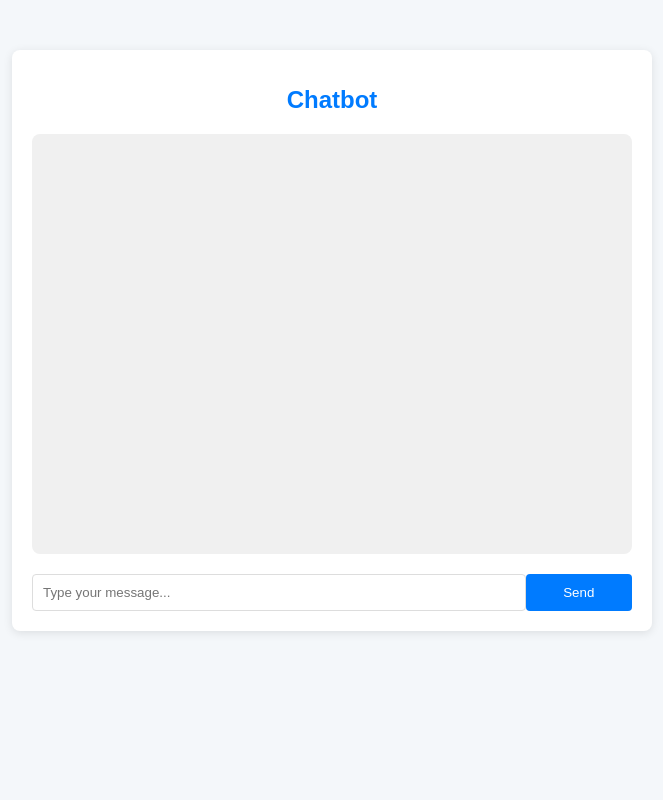
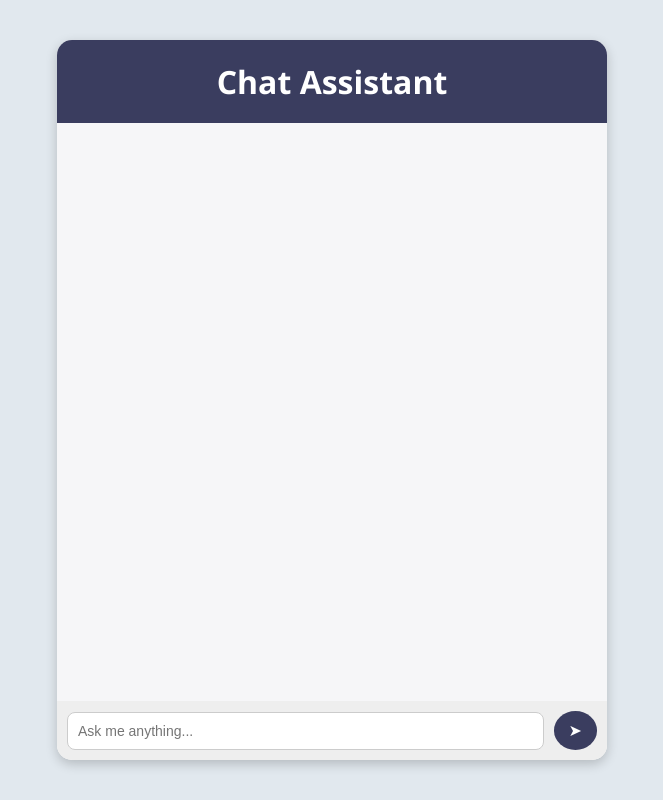
Before and after one commit to raghvendra-45/chatbot, a plain HTML site: page index.html in a window 1280 px wide. Shown: the whole page, without its empty margins (308-971 px from the left). Drawn offline with Linux system fonts and the light colour scheme.

Commit message:
initial commit

```diff
--- a/index.html
+++ b/index.html
@@ -3,23 +3,22 @@
 <head>
   <meta charset="UTF-8">
   <meta name="viewport" content="width=device-width, initial-scale=1.0">
-  <title>Chatbot</title>
+  <title>Chat Assistant</title>
   <link rel="stylesheet" href="style.css">
 </head>
 <body>
-  <div class="container">
-    <h1 class="title">Chatbot</h1>
-
-    <div class="chatbox">
-      <div id="chat-output" class="chat-output"></div>
-    </div>
-
-    <div class="input-box">
-      <input type="text" id="userInput" class="input-field" placeholder="Type your message...">
-      <button onclick="sendMessage()" class="send-btn">Send</button>
-    </div>
+  <div class="chat-container">
+    <header class="header">
+      <h1>Chat Assistant</h1>
+    </header>
+    <main class="main">
+      <div id="chat-output" class="chat-display"></div>
+    </main>
+    <footer class="footer">
+      <input type="text" id="userInput" placeholder="Ask me anything..." class="chat-input">
+      <button class="chat-send" onclick="sendMessage()">➤</button>
+    </footer>
   </div>
-
   <script src="script.js"></script>
 </body>
 </html>
--- a/script.js
+++ b/script.js
@@ -1,42 +1,46 @@
+document.getElementById("userInput").addEventListener("keypress", function (event) {
+  if (event.key === "Enter") sendMessage();
+});
+
 function sendMessage() {
-  const userInput = document.getElementById("userInput").value;
+  const inputField = document.getElementById("userInput");
   const chatOutput = document.getElementById("chat-output");
-  const sendButton = document.querySelector(".send-btn");
+  const userMessage = inputField.value.trim();
+  const sendButton = document.querySelector(".chat-send");
 
-  if (!userInput) {
-    return;
-  }
+  if (!userMessage) return;
 
-  chatOutput.innerHTML += `<div class="message user-message"><strong>You:</strong> ${userInput}</div><br>`;
+  chatOutput.innerHTML += `<div class="message user-message"><strong>You:</strong> ${userMessage}</div>`;
+  inputField.value = "";
+  inputField.focus();
+  sendButton.disabled = true;
 
-  document.getElementById("userInput").value = "";
-
-  sendButton.disabled = true;
-  sendButton.textContent = "Sending...";
-
-  fetch("https://exc-backend.satyamdwivedi.com.np/api/gemini", {
+  fetch("http://localhost:5000/api/gemini", {
     method: "POST",
     headers: {
       "Content-Type": "application/json",
     },
-    body: JSON.stringify({ message: userInput }),
+    body: JSON.stringify({ message: userMessage }),
   })
     .then((response) => response.json())
     .then((data) => {
-      const botResponse =
-        data.response?.candidates?.[0]?.content?.parts?.[0]?.text ||
-        "No valid response from the chatbot.";
+      const reply = data.response?.candidates?.[0]?.content?.parts?.[0]?.text || "Sorry, I couldn't understand that.";
+      chatOutput.innerHTML += `<div class="message bot-message"><strong>Bot:</strong> ${reply}</div>`;
+      chatOutput.scrollTop = chatOutput.scrollHeight;
+      sendButton.disabled = false;
+      scrollToBottom();
+    })
+    .catch(() => {
+      chatOutput.innerHTML += `<div class="message bot-message"><strong>Bot:</strong> Something went wrong. Try again.</div>`;
+      sendButton.disabled = false;
+      scrollToBottom();
+    });
+    scrollToBottom();
+}
 
-      chatOutput.innerHTML += `<div class="message chatbot-message"><strong>Chatbot:</strong> ${botResponse}</div><br>`;
+function scrollToBottom() {
+  const chatArea = document.querySelector(".main");
+  chatArea.scrollTop = chatArea.scrollHeight;
+}
 
-      chatOutput.scrollTop = chatOutput.scrollHeight;
-
-      sendButton.disabled = false;
-      sendButton.textContent = "Send";
-    })
-    .catch((error) => {
-      chatOutput.innerHTML += `<div><strong>Error:</strong> Unable to get response from the backend.</div><br>`;
-      sendButton.disabled = false;
-      sendButton.textContent = "Send";
-    });
-}
+scrollToBottom();
--- a/style.css
+++ b/style.css
@@ -1,64 +1,103 @@
-/* Basic styling for the page */
-body {
-  font-family: Arial, sans-serif;
+/* General styles */
+html{
+  scroll-behavior: smooth;
+}
+* {
   margin: 0;
   padding: 0;
-  background-color: #f4f7fa;
+  box-sizing: border-box;
 }
 
-.container {
-  width: 100%;
-  max-width: 600px;
-  margin: 50px auto;
-  padding: 20px;
-  background-color: white;
-  border-radius: 8px;
-  box-shadow: 0 2px 10px rgba(0, 0, 0, 0.1);
+body {
+  display: flex;
+  justify-content: center;
+  align-items: center;
+  min-height: 100vh;
+  background-color: #e1e8ee;
+  font-family: "Segoe UI", Tahoma, Geneva, Verdana, sans-serif;
+
 }
 
-.title {
-  text-align: center;
-  font-size: 24px;
-  color: #007bff;
-  margin-bottom: 20px;
+.chat-container {
+  width: 550px;
+  height: 90vh;
+  max-width: 100%;
+  display: flex;
+  flex-direction: column;
+  justify-content: space-between;
+  background-color: #ffffff;
+  border-radius: 15px;
+  box-shadow: 0 4px 12px rgba(0, 0, 0, 0.2);
+  overflow: hidden;
 }
 
-.chatbox {
-  height: 400px;
-  overflow-y: auto;
-  background-color: #f0f0f0;
-  padding: 10px;
-  border-radius: 8px;
-  margin-bottom: 20px;
+.header {
+  background-color: #3a3d5f;
+  color: #fff;
+  padding: 20px;
+  text-align: center;
 }
 
-.chat-output {
-  color: #333;
-  line-height: 1.6;
+.main {
+  padding: 20px;
+  flex: 1;
+  overflow-y: auto;
+  background-color: #f6f6f8;
 }
 
-.input-box {
+.chat-display {
   display: flex;
-  justify-content: space-between;
+  flex-direction: column;
+  gap: 15px;
 }
 
-.input-field {
-  width: 80%;
+.footer {
+  display: flex;
+  align-items: center;
   padding: 10px;
-  border-radius: 4px;
-  border: 1px solid #ddd;
+  background-color: #eeeeee;
+  gap: 10px;
 }
 
-.send-btn {
-  width: 18%;
-  background-color: #007bff;
+.chat-input {
+  flex: 1;
+  padding: 10px;
+  font-size: 14px;
+  border: 1px solid #ccc;
+  border-radius: 8px;
+  outline: none;
+}
+
+.chat-send {
+  background-color: #3a3d5f;
   color: white;
-  padding: 10px;
-  border-radius: 4px;
+  padding: 10px 15px;
+  border-radius: 50%;
   border: none;
+  font-size: 16px;
   cursor: pointer;
 }
 
-.send-btn:hover {
-  background-color: #0056b3;
+.chat-send:hover {
+  background-color: #5c5f84;
 }
+
+.message {
+  display: flex;
+  flex-direction: column;
+  gap: 5px;
+  padding: 10px;
+  background-color: #ffffff;
+  border-radius: 8px;
+  box-shadow: 0 2px 4px rgba(0, 0, 0, 0.1);
+}
+
+.user-message {
+  align-self: flex-end;
+  background-color: #c6daf9;
+}
+
+.bot-message {
+  align-self: flex-start;
+  background-color: #dedfe2;
+}
```
